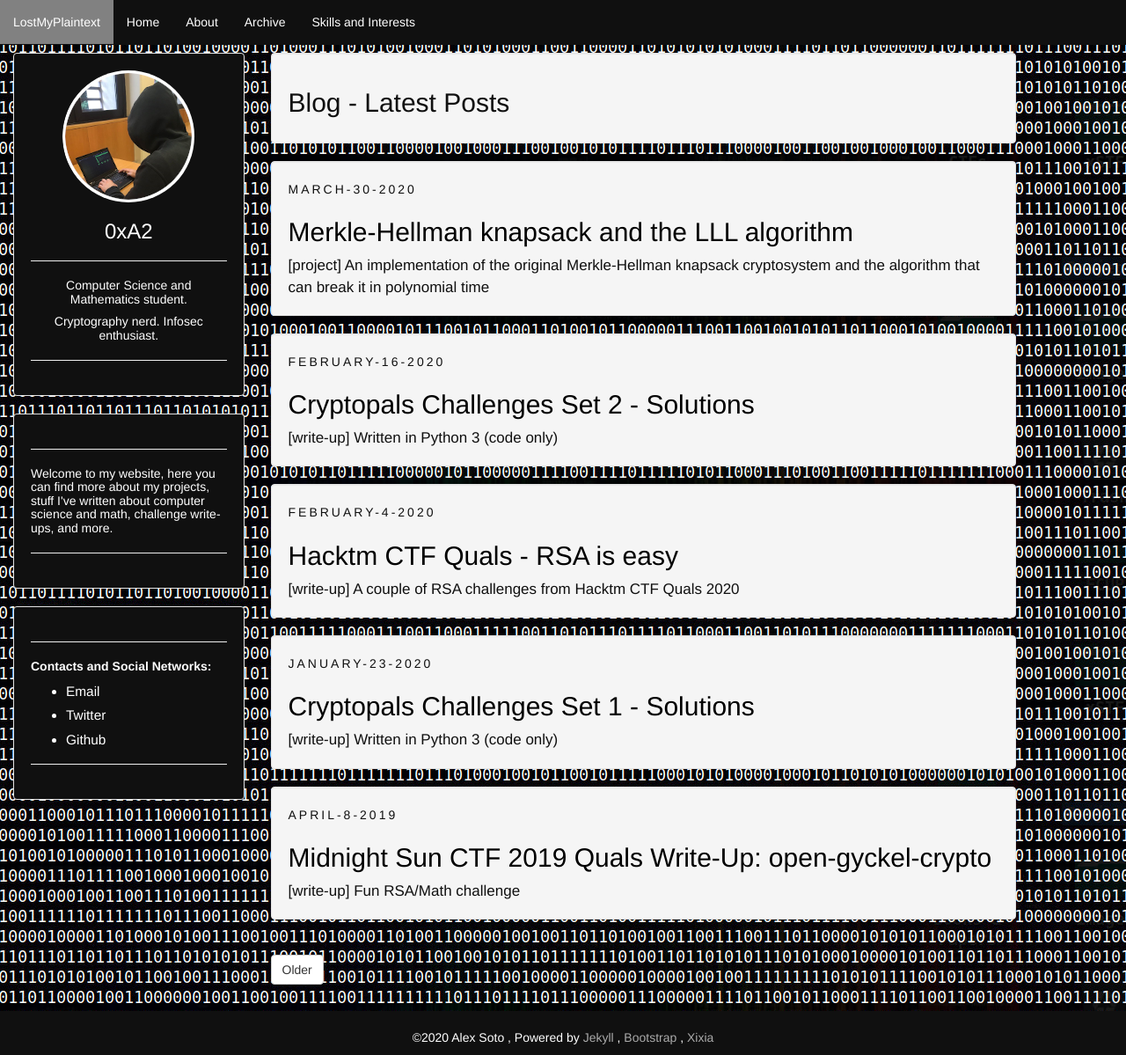
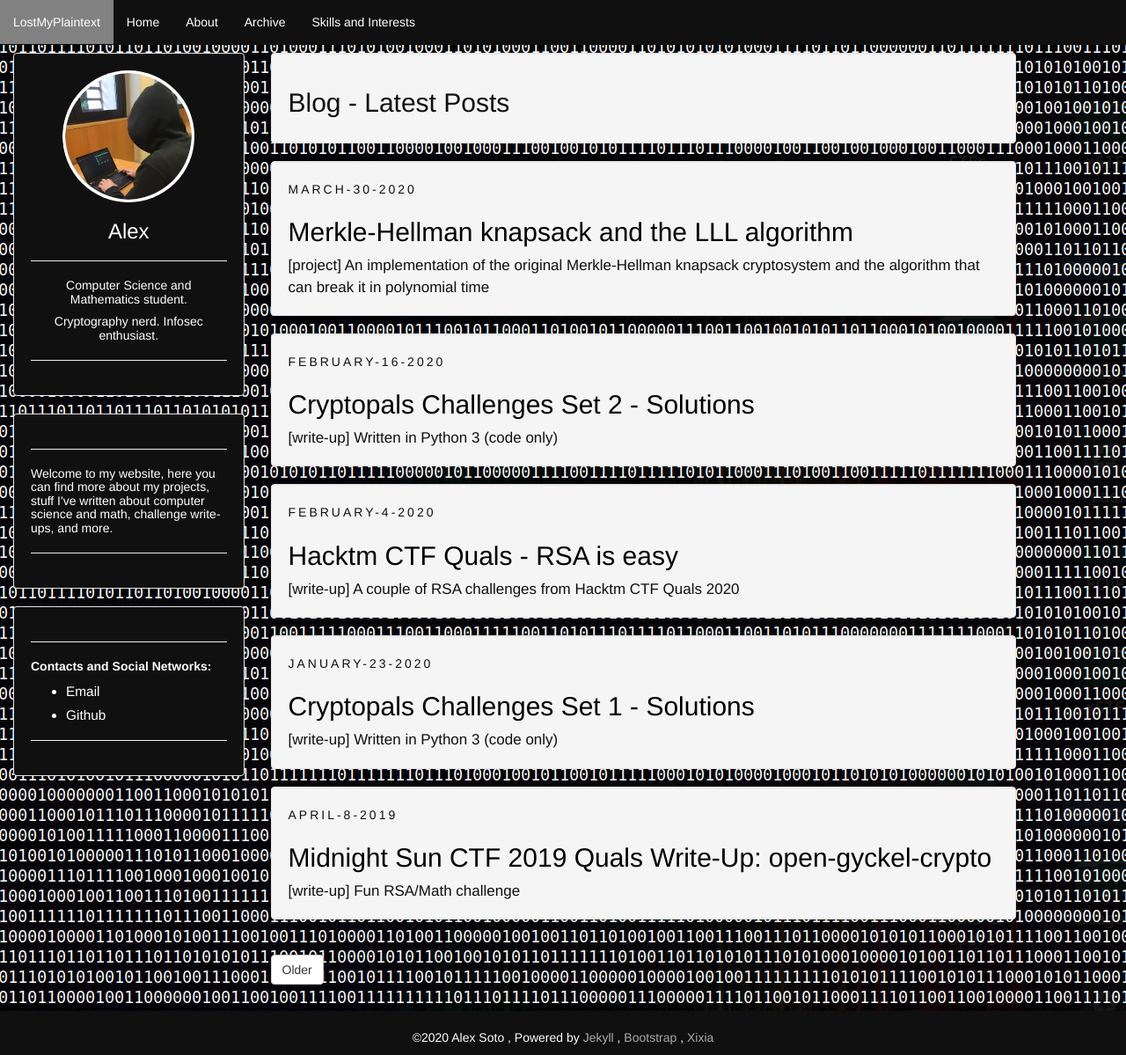
Before and after one commit to 0xA2/0xA2.github.io, a Jekyll site: the page built from index.html, in a window 1280 px wide and 1199 px high. Shown: the whole window at 88% size. Built offline with Jekyll 4.4.1, drawn with Linux system fonts in a browser that asks for light colours; the list of posts is cut into pages by our own code.

Commit message:
Update sidebar.html

```diff
--- a/_includes/sidebar.html
+++ b/_includes/sidebar.html
@@ -12,7 +12,7 @@
     </header>
     <div class="text-center">
             <p></p>
-            <h3>0xA2</h3>
+            <h3>Alex</h3>
             <hr>
             <h5>Computer Science and Mathematics student.</h5>
             <h5>Cryptography nerd. Infosec enthusiast.</h5>
@@ -34,8 +34,6 @@
     <h5><b>Contacts and Social Networks:</b></h5>
         <ul>
             <li><a  onclick="alert('\x30\x78\x41\x32\x40\x70\x72\x6f\x74\x6f\x6e\x6d\x61\x69\x6c\x2e\x63\x6f\x6d')"><font color="#fff">Email</font></a></li>
-            <li><a href="https://twitter.com/LostMyPlaintext"><font color="#fff">Twitter</font></a></li>
-            <!-- sUsP1ci0uS5trIng -->
             <li><a href="https://github.com/0xA2"><font color="#fff">Github</font></a></li>
         </ul>
     <hr>
```
